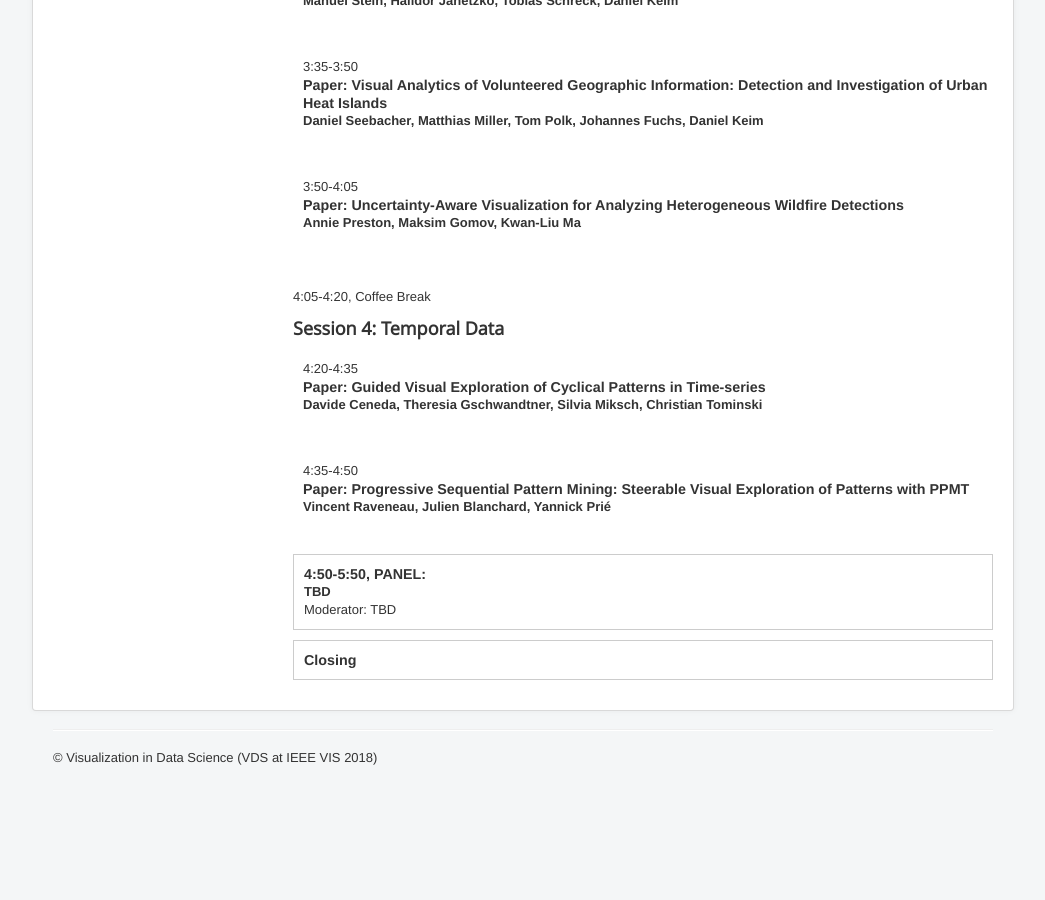
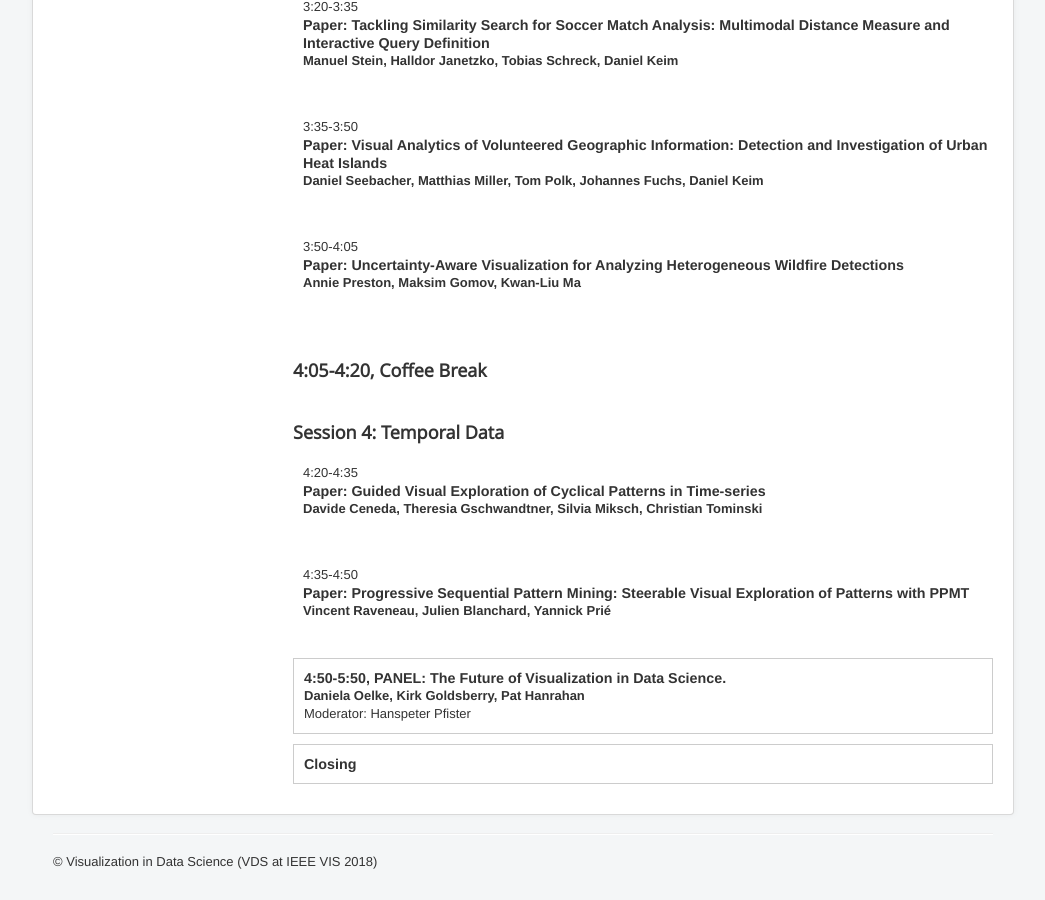
Before and after one commit to visualdatascience/2018, a Jekyll site: the page built from program.md, in a window 1280 px wide and 900 px high, scrolled down 3060 px. Shown: the whole window, without its empty margins (117-1162 px from the left). Built offline with Jekyll 4.4.1, drawn with Linux system fonts in a browser that asks for light colours; before the commit the page ends 3856 px from its top, so only the background shows below that.

Commit message:
add panel

```diff
--- a/_layouts/program.html
+++ b/_layouts/program.html
@@ -27,7 +27,7 @@ We're happy to announce our keynote speakers. The rest of the program will be an
 
 <br>
 
-<span class="time">10:40-11:00, Coffee Break</span>
+<h3 class="time">10:40-11:00, Coffee Break</h3>
 {% include invited_talk.html time="11:00-12:00" key="kirk" %}
 
 <h3>Session 2: Deep Learning</h3>
@@ -36,7 +36,7 @@ We're happy to announce our keynote speakers. The rest of the program will be an
 {% include paper.html time="12:30-12:45" key="5" %}
 
 <br>
-<span class="time">12:45-2:20, Lunch</span>
+<h3 class="time">12:45-2:20, Lunch</h3>
 
 
 <br>
@@ -50,7 +50,7 @@ We're happy to announce our keynote speakers. The rest of the program will be an
 {% include paper.html time="3:50-4:05" key="8" %}
 
 <br>
-<span class="time">4:05-4:20, Coffee Break</span>
+<h3 class="time">4:05-4:20, Coffee Break</h3>
 <br>
 <h3>Session 4: Temporal Data </h3>
 
@@ -58,9 +58,9 @@ We're happy to announce our keynote speakers. The rest of the program will be an
 {% include paper.html time="4:35-4:50" key="10" %}
 
 <div class="talk">
-    <div class="ttitle">4:50-5:50, PANEL:</div>
-    <div><span class="tspeaker">TBD </span></div>
-    <div>Moderator: TBD</div>
+    <div class="ttitle">4:50-5:50, PANEL: The Future of Visualization in Data Science.</div>
+    <div><span class="tspeaker">Daniela Oelke, Kirk Goldsberry, Pat Hanrahan </span></div>
+    <div>Moderator: Hanspeter Pfister</div>
 </div>
 
 <div class="talk">
```
